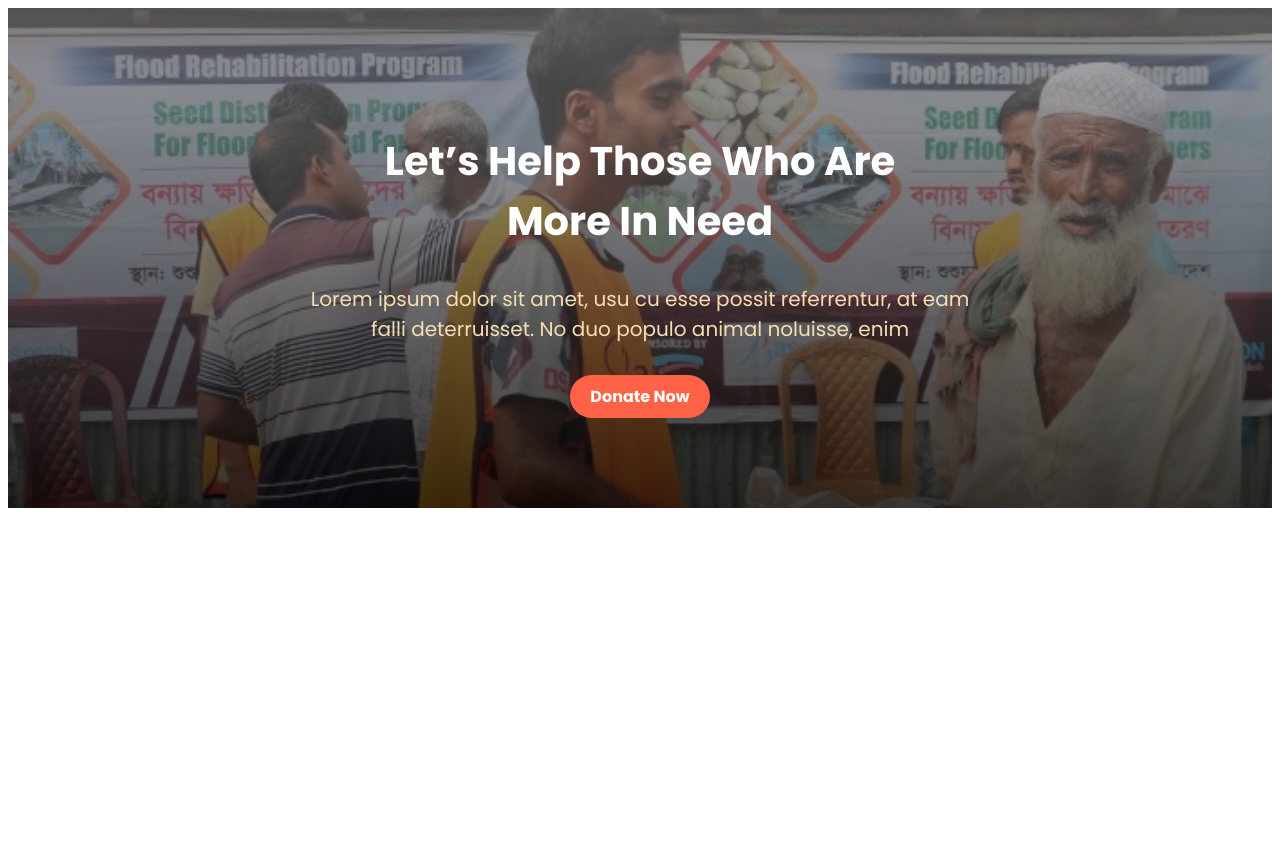
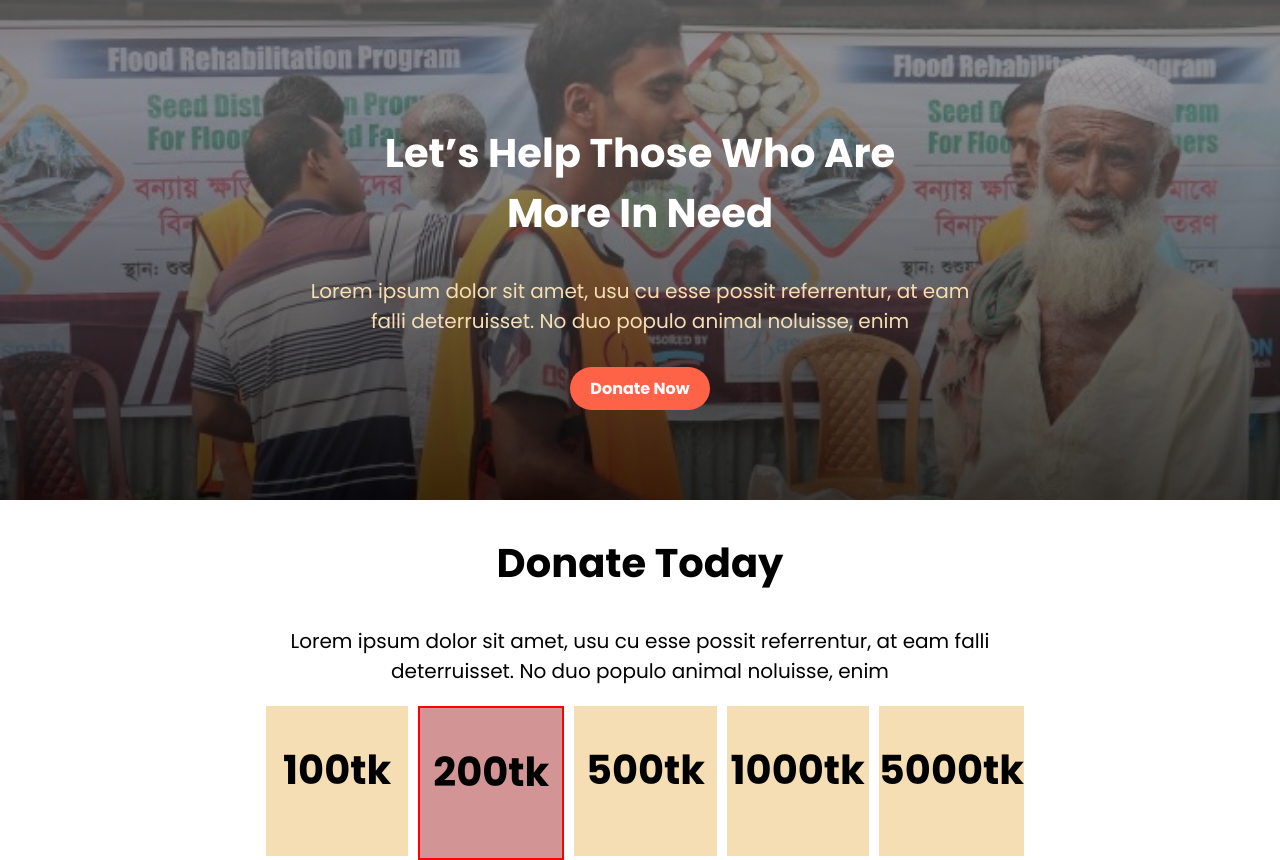
Before and after one commit to hasankarar/project-three-donate-with-html-css, a plain HTML site: page index.html in a window 1280 px wide. Before the commit the page ends 800 px from the top, so only its background shows below. Drawn offline with Linux system fonts and the light colour scheme.

Commit message:
today section

```diff
--- a/index.html
+++ b/index.html
@@ -19,9 +19,8 @@
 </head>
 
 <body>
-
+    <!-- top section start -->
     <section class="top_section">
-
         <div class="top_content">
             <h1>Let’s Help Those Who Are <br> More In Need</h1>
             <p class="para_color">Lorem ipsum dolor sit amet, usu cu esse possit referrentur, at eam <br> falli
@@ -30,10 +29,39 @@
             <div class="link_mt">
                 <a class="link" href="">Donate Now</a>
             </div>
+        </div>
+    </section>
+    <!-- top section end -->
 
+
+    <!-- today section strat -->
+    <section class="today_section">
+        <div class="today_content">
+            <h1>Donate Today</h1>
+            <p>Lorem ipsum dolor sit amet, usu cu esse possit referrentur, at eam falli <br> deterruisset. No duo populo
+                animal noluisse, enim</p>
         </div>
+        <div class="taka">
+            <div class="onehun">
+                <h1>100tk</h1>
+            </div>
+            <div class="twohun border_color">
+                <h1>200tk</h1>
+            </div>
+            <div class="fivehun">
+                <h1>500tk</h1>
+            </div>
+            <div class="onethou">
+                <h1>1000tk</h1>
+            </div>
+            <div class="fivethou">
+                <h1>5000tk</h1>
+            </div>
+        </div>
+    </section>
+    <!-- today section end -->
 
-    </section>
+
 
 
 </body>
--- a/style.css
+++ b/style.css
@@ -1,15 +1,16 @@
  body {
      font-family: 'Open Sans', sans-serif;
      font-family: 'Poppins', sans-serif;
+     margin: 0;
  }
 
+ /* top section css start */
  .top_section {
      width: 100%;
      height: 500px;
      background-image: linear-gradient(rgba(128, 128, 128, 0.582), rgba(0, 0, 0, 0.774)), url(images/top-image.jpg);
      background-repeat: no-repeat;
      background-size: cover;
-
  }
 
  .top_content {
@@ -43,3 +44,42 @@ p {
  .link_mt {
      margin-top: 40px;
  }
+
+ /* top section css end */
+
+
+
+ /* today section css start */
+ .today_section {
+     width: 100%;
+ }
+
+ .today_content {
+     text-align: center;
+ }
+
+ .taka {
+     width: 60%;
+     margin: 0 auto;
+     display: flex;
+ }
+
+ .onehun,
+ .twohun,
+ .fivehun,
+ .onethou,
+ .fivethou {
+     width: 150px;
+     height: 150px;
+     background-color: wheat;
+     text-align: center;
+     margin-left: 10px;
+     font-size: 30px;
+ }
+
+ .border_color {
+     border: 2px solid red;
+     background-color: rgba(165, 42, 42, 0.5);
+ }
+
+ /* today section css end */
```
Lines whose indentation alone changed are shown as unchanged.
